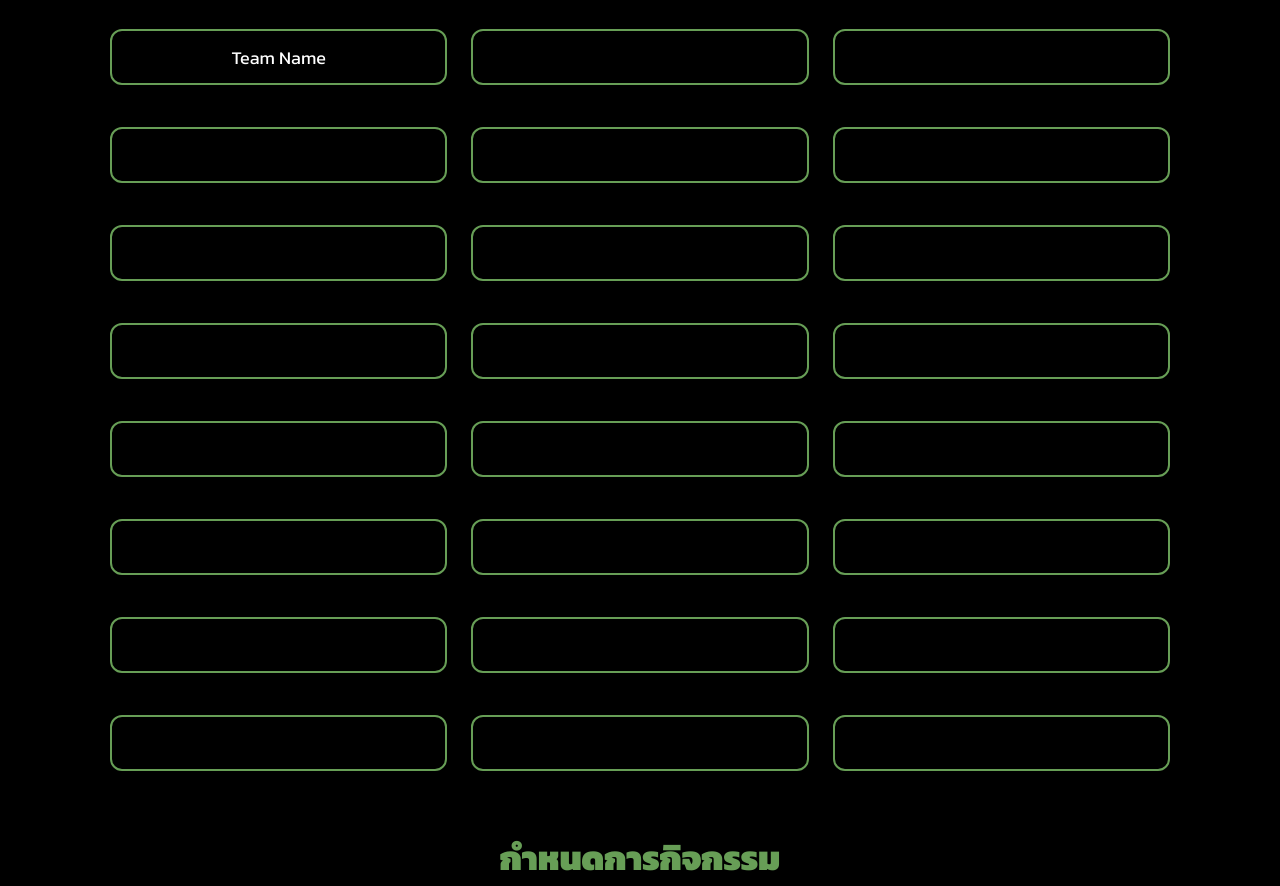
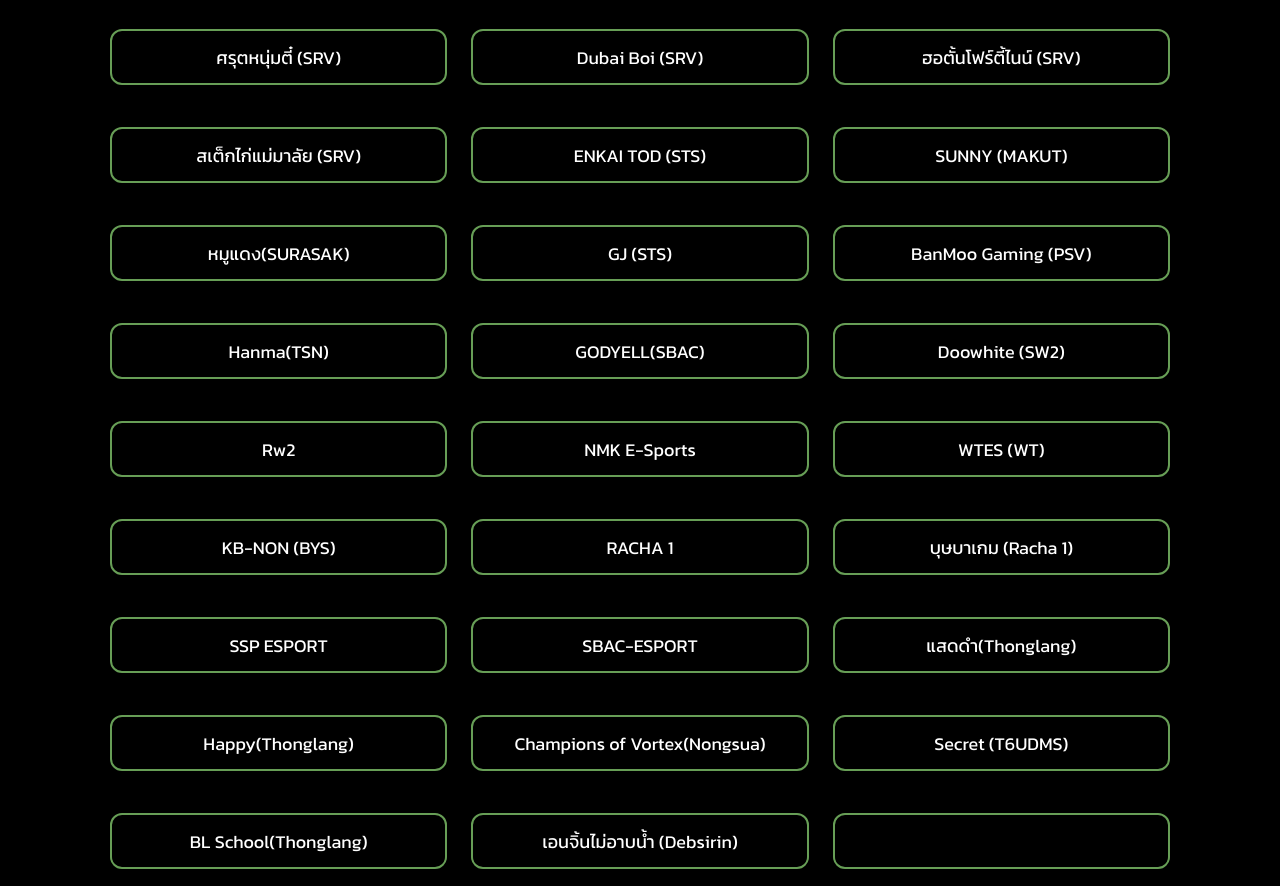
Before and after one commit to meowura/SRV-E-Sport, a plain HTML site: page index.html in a window 1280 px wide. Shown: the part 1681-2567 px from the top of the page. Drawn offline with Linux system fonts and the light colour scheme.

Commit message:
index.html

```diff
--- a/index.html
+++ b/index.html
@@ -75,14 +75,15 @@
       <h3 class="section-title">รายชื่อทีมผู้เข้าร่วมแข่งขันทั้งหมด จากทุกโรงเรียน</h3>
       <div class="team-grid">
         <!-- เติมชื่อทีหลังได้ -->
-  <div class="team-cell">Team Name</div><div class="team-cell"></div><div class="team-cell"></div>
-        <div class="team-cell"></div><div class="team-cell"></div><div class="team-cell"></div>
-        <div class="team-cell"></div><div class="team-cell"></div><div class="team-cell"></div>
-        <div class="team-cell"></div><div class="team-cell"></div><div class="team-cell"></div>
-        <div class="team-cell"></div><div class="team-cell"></div><div class="team-cell"></div>
-        <div class="team-cell"></div><div class="team-cell"></div><div class="team-cell"></div>
-        <div class="team-cell"></div><div class="team-cell"></div><div class="team-cell"></div>
-        <div class="team-cell"></div><div class="team-cell"></div><div class="team-cell"></div>
+  <div class="team-cell">ศรุตหนุ่มตี๋ (SRV)</div><div class="team-cell">Dubai Boi (SRV)</div><div class="team-cell">ฮอตั้นโฟร์ตี้ไนน์ (SRV)</div>
+        <div class="team-cell">สเต็กไก่แม่มาลัย (SRV)</div><div class="team-cell">ENKAI TOD (STS)</div><div class="team-cell">SUNNY (MAKUT)</div>
+        <div class="team-cell">หมูแดง(SURASAK)</div><div class="team-cell">GJ (STS)</div><div class="team-cell">BanMoo Gaming (PSV)</div>
+        <div class="team-cell">Hanma(TSN)</div><div class="team-cell">GODYELL(SBAC)</div><div class="team-cell">Doowhite (SW2)</div>
+        <div class="team-cell">Rw2</div><div class="team-cell">NMK E-Sports</div><div class="team-cell">WTES (WT)</div>
+        <div class="team-cell">KB-NON (BYS)</div><div class="team-cell">RACHA 1</div><div class="team-cell">บุษบาเกม (Racha 1)</div>
+        <div class="team-cell">SSP ESPORT</div><div class="team-cell">SBAC-ESPORT</div><div class="team-cell">แสดดำ(Thonglang)</div>
+        <div class="team-cell">Happy(Thonglang)</div><div class="team-cell">Champions of Vortex(Nongsua)</div><div class="team-cell">Secret (T6UDMS)</div>
+        <div class="team-cell">BL School(Thonglang)</div><div class="team-cell">เอนจิ้นไม่อาบน้ำ (Debsirin)</div><div class="team-cell"></div>
       </div>
     </section>
 
```
